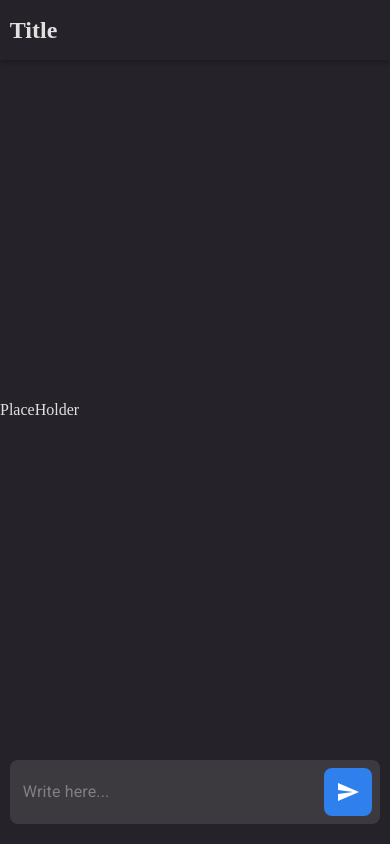
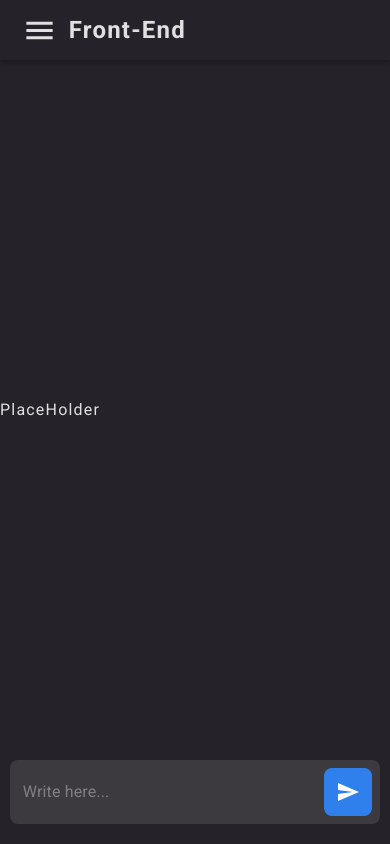
Before and after one commit to KillianFrappartDev/GroupChat, a React (Create React App) app in the folder frontend/: page / in a window 390 px wide. Built offline with nearby package versions, Linux system fonts and the light colour scheme.

Commit message:
Props hanling

```diff
--- a/frontend/src/components/Main/TopBar/index.tsx
+++ b/frontend/src/components/Main/TopBar/index.tsx
@@ -1,14 +1,24 @@
 import React from 'react';
+import { IconButton } from '@material-ui/core';
+import MenuIcon from '@material-ui/icons/Menu';
 
 // Local Imports
 import styles from './styles.module.scss';
 
-type Props = {};
+type Props = {
+  title: String;
+  menuClick: () => void;
+};
 
 const TopBar: React.FC<Props> = props => {
   return (
     <div className={styles.container}>
-      <h2 className={styles.title}>Title</h2>
+      <div className={styles.wrapper}>
+        <IconButton className={styles.iconButton} onClick={props.menuClick}>
+          <MenuIcon className={styles.menu} fontSize="large" />
+        </IconButton>
+        <h2 className={styles.title}>{props.title}</h2>
+      </div>
     </div>
   );
 };
--- a/frontend/src/components/Main/TopBar/styles.module.scss
+++ b/frontend/src/components/Main/TopBar/styles.module.scss
@@ -4,8 +4,25 @@
   box-shadow: 0px 4px 4px rgba($color: #000, $alpha: 0.2);
   display: flex;
   align-items: center;
+  justify-content: center;
+}
+
+.wrapper {
+  width: 95%;
+  display: flex;
+  align-items: center;
 }
 
 .title {
-  margin-left: 2.5%;
 }
+
+.iconButton {
+  display: none !important;
+  @media (max-width: 767px) {
+    display: inline-block !important;
+  }
+}
+
+.menu {
+  color: #e0e0e0;
+}
--- a/frontend/src/index.scss
+++ b/frontend/src/index.scss
@@ -37,6 +37,8 @@ body {
   line-height: 1.5;
   padding: 0;
   color: #e0e0e0;
+  font-family: 'Roboto', sans-serif;
+  letter-spacing: 1.2px;
 }
 
 /* Remove list styles on ul, ol elements with a class attribute */
--- a/frontend/src/views/AppView/index.tsx
+++ b/frontend/src/views/AppView/index.tsx
@@ -12,7 +12,7 @@ const AppView: React.FC<Props> = props => {
     <div className={styles.container}>
       <div className={styles.side}></div>
       <div className={styles.main}>
-        <TopBar />
+        <TopBar title="Front-End" menuClick={() => console.log('Clicked')} />
         <div>PlaceHolder</div>
         <MsgInput />
       </div>
```
Also changed, not shown: 1 other file (tests, documents, lock files or other folders).
